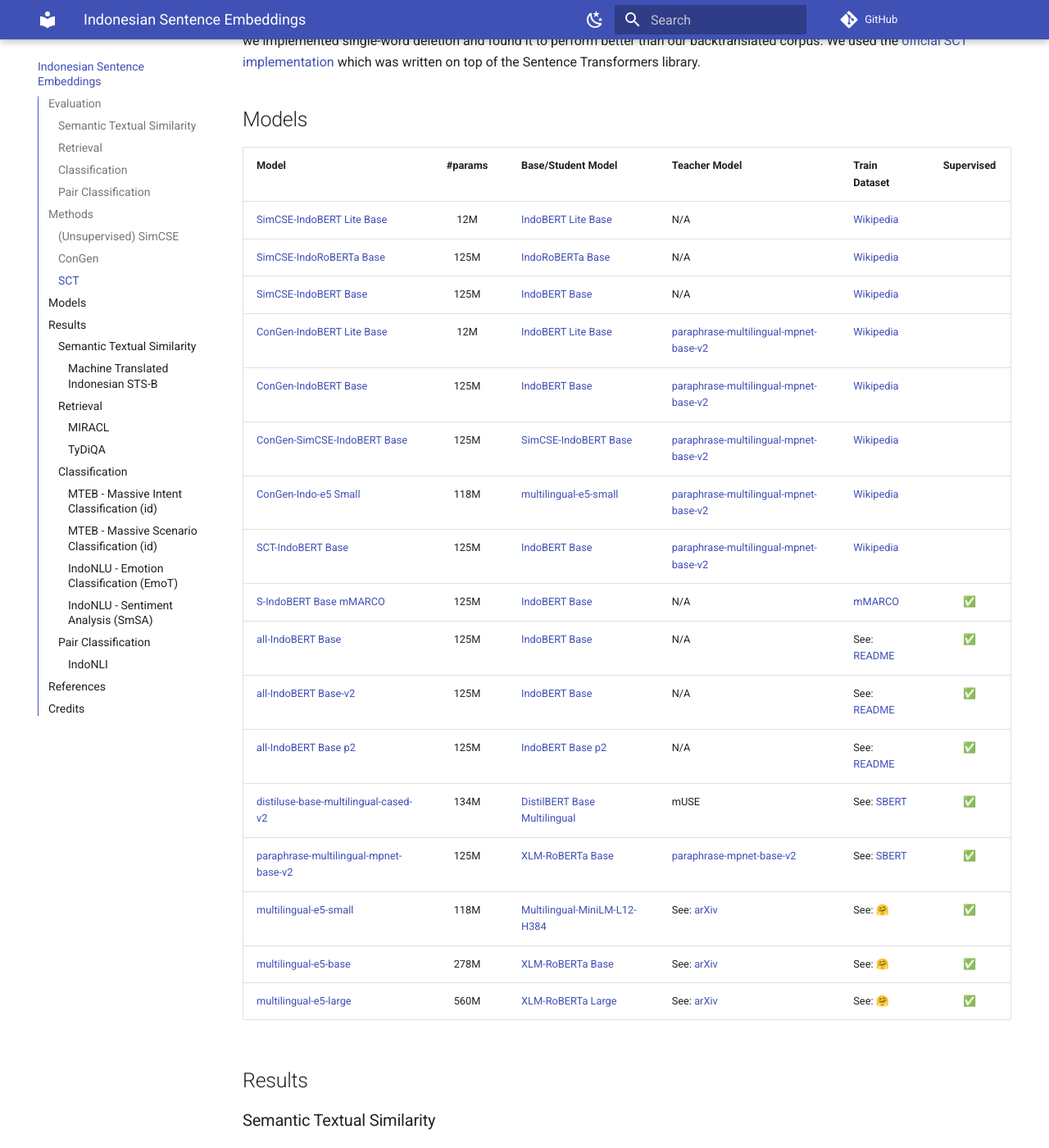
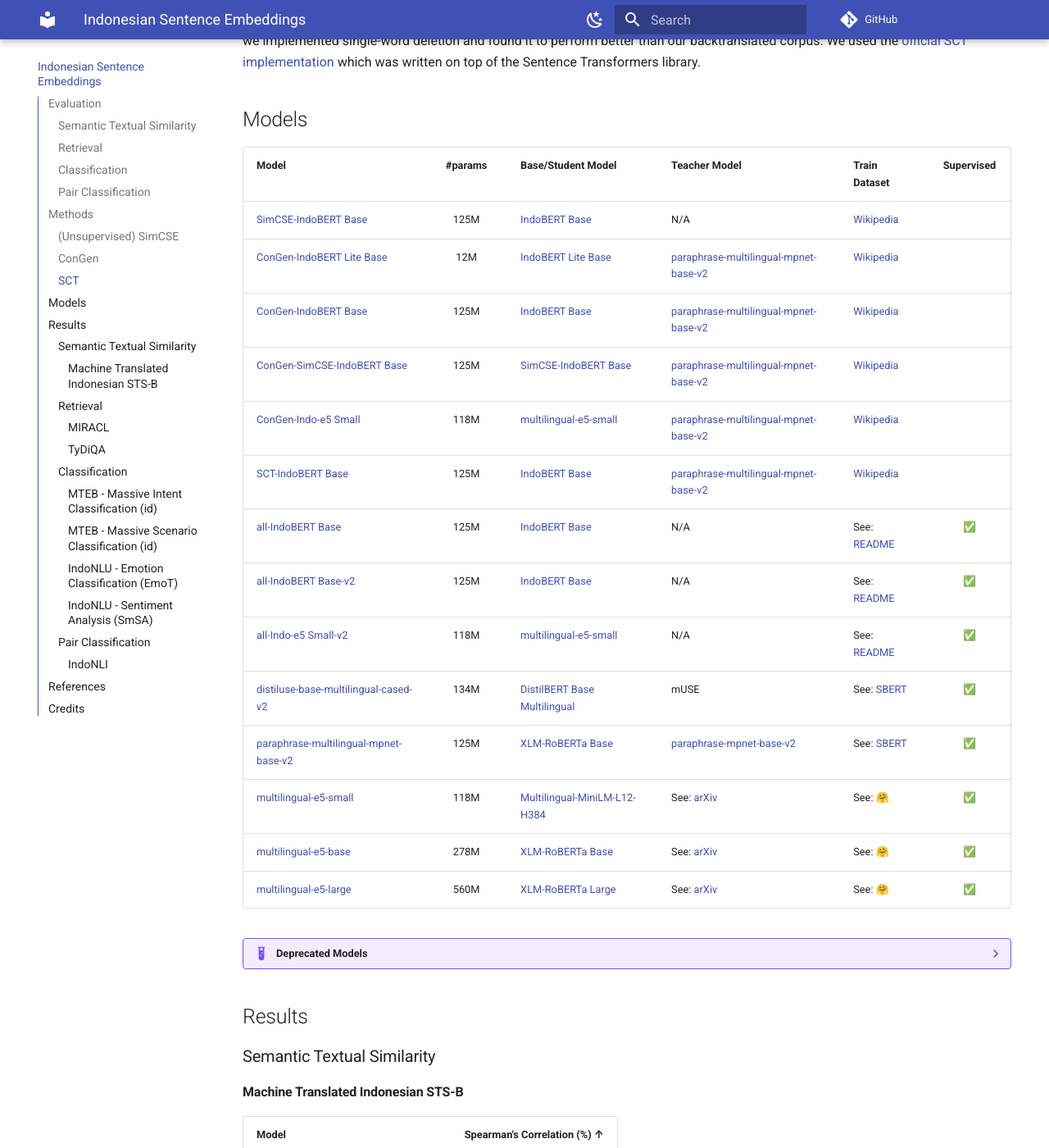
Before and after one commit to LazarusNLP/indonesian-sentence-embeddings, an MkDocs documentation site: the page built from docs/index.md, in a window 1280 px wide and 1400 px high, scrolled down 2145 px. Shown: the whole window at 82% size. Built offline with MkDocs 1.6.1 and Material for MkDocs 9.7.7, drawn with Linux system fonts in a browser that asks for light colours; comment, search, counter and statistics services are not loaded; some of the changed text lies outside the part shown.

Commit message:
Separated Deprecated Models; Added all-indo-e5-small

```diff
--- a/docs/index.md
+++ b/docs/index.md
@@ -48,23 +48,29 @@
 
 | Model                                                                                                                       | #params | Base/Student Model                                                                            | Teacher Model                                                                                                               | Train Dataset                                                                  | Supervised |
 | --------------------------------------------------------------------------------------------------------------------------- | :-----: | --------------------------------------------------------------------------------------------- | --------------------------------------------------------------------------------------------------------------------------- | ------------------------------------------------------------------------------ | :--------: |
-| [SimCSE-IndoBERT Lite Base](https://huggingface.co/LazarusNLP/simcse-indobert-lite-base)                                    |   12M   | [IndoBERT Lite Base](https://huggingface.co/indobenchmark/indobert-lite-base-p1)              | N/A                                                                                                                         | [Wikipedia](https://huggingface.co/datasets/LazarusNLP/wikipedia_id_20230520)  |            |
-| [SimCSE-IndoRoBERTa Base](https://huggingface.co/LazarusNLP/simcse-indoroberta-base)                                        |  125M   | [IndoRoBERTa Base](https://huggingface.co/flax-community/indonesian-roberta-base)             | N/A                                                                                                                         | [Wikipedia](https://huggingface.co/datasets/LazarusNLP/wikipedia_id_20230520)  |            |
 | [SimCSE-IndoBERT Base](https://huggingface.co/LazarusNLP/simcse-indobert-base)                                              |  125M   | [IndoBERT Base](https://huggingface.co/indobenchmark/indobert-base-p1)                        | N/A                                                                                                                         | [Wikipedia](https://huggingface.co/datasets/LazarusNLP/wikipedia_id_20230520)  |            |
 | [ConGen-IndoBERT Lite Base](https://huggingface.co/LazarusNLP/congen-indobert-lite-base)                                    |   12M   | [IndoBERT Lite Base](https://huggingface.co/indobenchmark/indobert-lite-base-p1)              | [paraphrase-multilingual-mpnet-base-v2](https://huggingface.co/sentence-transformers/paraphrase-multilingual-mpnet-base-v2) | [Wikipedia](https://huggingface.co/datasets/LazarusNLP/wikipedia_id_20230520)  |            |
 | [ConGen-IndoBERT Base](https://huggingface.co/LazarusNLP/congen-indobert-base)                                              |  125M   | [IndoBERT Base](https://huggingface.co/indobenchmark/indobert-base-p1)                        | [paraphrase-multilingual-mpnet-base-v2](https://huggingface.co/sentence-transformers/paraphrase-multilingual-mpnet-base-v2) | [Wikipedia](https://huggingface.co/datasets/LazarusNLP/wikipedia_id_20230520)  |            |
 | [ConGen-SimCSE-IndoBERT Base](https://huggingface.co/LazarusNLP/congen-simcse-indobert-base)                                |  125M   | [SimCSE-IndoBERT Base](https://huggingface.co/LazarusNLP/simcse-indobert-base)                | [paraphrase-multilingual-mpnet-base-v2](https://huggingface.co/sentence-transformers/paraphrase-multilingual-mpnet-base-v2) | [Wikipedia](https://huggingface.co/datasets/LazarusNLP/wikipedia_id_20230520)  |            |
 | [ConGen-Indo-e5 Small](https://huggingface.co/LazarusNLP/congen-indo-e5-small)                                              |  118M   | [multilingual-e5-small](https://huggingface.co/intfloat/multilingual-e5-small)                | [paraphrase-multilingual-mpnet-base-v2](https://huggingface.co/sentence-transformers/paraphrase-multilingual-mpnet-base-v2) | [Wikipedia](https://huggingface.co/datasets/LazarusNLP/wikipedia_id_20230520)  |            |
 | [SCT-IndoBERT Base](https://huggingface.co/LazarusNLP/sct-indobert-base)                                                    |  125M   | [IndoBERT Base](https://huggingface.co/indobenchmark/indobert-base-p1)                        | [paraphrase-multilingual-mpnet-base-v2](https://huggingface.co/sentence-transformers/paraphrase-multilingual-mpnet-base-v2) | [Wikipedia](https://huggingface.co/datasets/LazarusNLP/wikipedia_id_20230520)  |            |
-| [S-IndoBERT Base mMARCO](https://huggingface.co/LazarusNLP/s-indobert-base-mmarco)                                          |  125M   | [IndoBERT Base](https://huggingface.co/indobenchmark/indobert-base-p1)                        | N/A                                                                                                                         | [mMARCO](https://huggingface.co/datasets/unicamp-dl/mmarco)                    |     ✅      |
 | [all-IndoBERT Base](https://huggingface.co/LazarusNLP/all-indobert-base)                                                    |  125M   | [IndoBERT Base](https://huggingface.co/indobenchmark/indobert-base-p1)                        | N/A                                                                                                                         | See: [README](./training/all/)                                                 |     ✅      |
 | [all-IndoBERT Base-v2](https://huggingface.co/LazarusNLP/all-indobert-base-v2)                                              |  125M   | [IndoBERT Base](https://huggingface.co/indobenchmark/indobert-base-p1)                        | N/A                                                                                                                         | See: [README](./training/all/)                                                 |     ✅      |
-| [all-IndoBERT Base p2](https://huggingface.co/LazarusNLP/all-indobert-base-p2)                                              |  125M   | [IndoBERT Base p2](https://huggingface.co/indobenchmark/indobert-base-p2)                     | N/A                                                                                                                         | See: [README](./training/all/)                                                 |     ✅      |
+| [all-Indo-e5 Small-v2](https://huggingface.co/LazarusNLP/all-indo-e5-small-v2)                                              |  118M   | [multilingual-e5-small](https://huggingface.co/intfloat/multilingual-e5-small)                | N/A                                                                                                                         | See: [README](./training/all/)                                                 |     ✅      |
 | [distiluse-base-multilingual-cased-v2](https://huggingface.co/sentence-transformers/distiluse-base-multilingual-cased-v2)   |  134M   | [DistilBERT Base Multilingual](https://huggingface.co/distilbert-base-multilingual-cased)     | mUSE                                                                                                                        | See: [SBERT](https://www.sbert.net/docs/pretrained_models.html#model-overview) |     ✅      |
 | [paraphrase-multilingual-mpnet-base-v2](https://huggingface.co/sentence-transformers/paraphrase-multilingual-mpnet-base-v2) |  125M   | [XLM-RoBERTa Base](https://huggingface.co/xlm-roberta-base)                                   | [paraphrase-mpnet-base-v2](https://huggingface.co/sentence-transformers/paraphrase-mpnet-base-v2)                           | See: [SBERT](https://www.sbert.net/docs/pretrained_models.html#model-overview) |     ✅      |
 | [multilingual-e5-small](https://huggingface.co/intfloat/multilingual-e5-small)                                              |  118M   | [Multilingual-MiniLM-L12-H384](https://huggingface.co/microsoft/Multilingual-MiniLM-L12-H384) | See: [arXiv](https://arxiv.org/abs/2212.03533)                                                                              | See: [🤗](https://huggingface.co/intfloat/multilingual-e5-small)                |     ✅      |
 | [multilingual-e5-base](https://huggingface.co/intfloat/multilingual-e5-base)                                                |  278M   | [XLM-RoBERTa Base](https://huggingface.co/xlm-roberta-base)                                   | See: [arXiv](https://arxiv.org/abs/2212.03533)                                                                              | See: [🤗](https://huggingface.co/intfloat/multilingual-e5-base)                 |     ✅      |
 | [multilingual-e5-large](https://huggingface.co/intfloat/multilingual-e5-large)                                              |  560M   | [XLM-RoBERTa Large](https://huggingface.co/xlm-roberta-large)                                 | See: [arXiv](https://arxiv.org/abs/2212.03533)                                                                              | See: [🤗](https://huggingface.co/intfloat/multilingual-e5-large)                |     ✅      |
+
+??? example "Deprecated Models"
+
+    | Model                                                                                    | #params | Base/Student Model                                                                | Teacher Model | Train Dataset                                                                 | Supervised |
+    | ---------------------------------------------------------------------------------------- | :-----: | --------------------------------------------------------------------------------- | ------------- | ----------------------------------------------------------------------------- | :--------: |
+    | [SimCSE-IndoBERT Lite Base](https://huggingface.co/LazarusNLP/simcse-indobert-lite-base) |   12M   | [IndoBERT Lite Base](https://huggingface.co/indobenchmark/indobert-lite-base-p1)  | N/A           | [Wikipedia](https://huggingface.co/datasets/LazarusNLP/wikipedia_id_20230520) |            |
+    | [SimCSE-IndoRoBERTa Base](https://huggingface.co/LazarusNLP/simcse-indoroberta-base)     |  125M   | [IndoRoBERTa Base](https://huggingface.co/flax-community/indonesian-roberta-base) | N/A           | [Wikipedia](https://huggingface.co/datasets/LazarusNLP/wikipedia_id_20230520) |            |
+    | [S-IndoBERT Base mMARCO](https://huggingface.co/LazarusNLP/s-indobert-base-mmarco)       |  125M   | [IndoBERT Base](https://huggingface.co/indobenchmark/indobert-base-p1)            | N/A           | [mMARCO](https://huggingface.co/datasets/unicamp-dl/mmarco)                   |     ✅      |
+    | [all-IndoBERT Base p2](https://huggingface.co/LazarusNLP/all-indobert-base-p2)           |  125M   | [IndoBERT Base p2](https://huggingface.co/indobenchmark/indobert-base-p2)         | N/A           | See: [README](./training/all/)                                                |     ✅      |
 
 ## Results
 
@@ -74,18 +80,15 @@
 
 | Model                                                                                                                       | Spearman's Correlation (%) ↑ |
 | --------------------------------------------------------------------------------------------------------------------------- | :--------------------------: |
-| [SimCSE-IndoBERT Lite Base](https://huggingface.co/LazarusNLP/simcse-indobert-lite-base)                                    |            44.08             |
-| [SimCSE-IndoRoBERTa Base](https://huggingface.co/LazarusNLP/simcse-indoroberta-base)                                        |            61.26             |
 | [SimCSE-IndoBERT Base](https://huggingface.co/LazarusNLP/simcse-indobert-base)                                              |            70.13             |
 | [ConGen-IndoBERT Lite Base](https://huggingface.co/LazarusNLP/congen-indobert-lite-base)                                    |            79.97             |
 | [ConGen-IndoBERT Base](https://huggingface.co/LazarusNLP/congen-indobert-base)                                              |            80.47             |
 | [ConGen-SimCSE-IndoBERT Base](https://huggingface.co/LazarusNLP/congen-simcse-indobert-base)                                |            81.16             |
 | [ConGen-Indo-e5 Small](https://huggingface.co/LazarusNLP/congen-indo-e5-small)                                              |            80.94             |
 | [SCT-IndoBERT Base](https://huggingface.co/LazarusNLP/sct-indobert-base)                                                    |            74.56             |
-| [S-IndoBERT Base mMARCO](https://huggingface.co/LazarusNLP/s-indobert-base-mmarco)                                          |            72.95             |
 | [all-IndoBERT Base](https://huggingface.co/LazarusNLP/all-indobert-base)                                                    |            73.84             |
 | [all-IndoBERT Base-v2](https://huggingface.co/LazarusNLP/all-indobert-base-v2)                                              |            76.03             |
-| [all-IndoBERT Base p2](https://huggingface.co/LazarusNLP/all-indobert-base-p2)                                              |            73.45             |
+| [all-Indo-e5 Small-v2](https://huggingface.co/LazarusNLP/all-indo-e5-small-v2)                                              |            79.57             |
 | [distiluse-base-multilingual-cased-v2](https://huggingface.co/sentence-transformers/distiluse-base-multilingual-cased-v2)   |            75.08             |
 | [paraphrase-multilingual-mpnet-base-v2](https://huggingface.co/sentence-transformers/paraphrase-multilingual-mpnet-base-v2) |          **83.83**           |
 | [multilingual-e5-small](https://huggingface.co/intfloat/multilingual-e5-small)                                              |            78.89             |
@@ -106,7 +109,7 @@
 | [SCT-IndoBERT Base](https://huggingface.co/LazarusNLP/sct-indobert-base)                                                    |   40.41   |    47.29     |     40.68     |
 | [all-IndoBERT Base](https://huggingface.co/LazarusNLP/all-indobert-base)                                                    |   65.52   |    75.92     |     70.13     |
 | [all-IndoBERT Base-v2](https://huggingface.co/LazarusNLP/all-indobert-base-v2)                                              |   67.18   |    76.59     |     70.16     |
-| [all-IndoBERT Base p2](https://huggingface.co/LazarusNLP/all-indobert-base-p2)                                              |   60.62   |    71.95     |     66.31     |
+| [all-Indo-e5 Small-v2](https://huggingface.co/LazarusNLP/all-indo-e5-small-v2)                                              |   68.33   |    78.33     |     73.04     |
 | [distiluse-base-multilingual-cased-v2](https://huggingface.co/sentence-transformers/distiluse-base-multilingual-cased-v2)   |   41.35   |    54.93     |     48.79     |
 | [paraphrase-multilingual-mpnet-base-v2](https://huggingface.co/sentence-transformers/paraphrase-multilingual-mpnet-base-v2) |   52.81   |    65.07     |     57.97     |
 | [multilingual-e5-small](https://huggingface.co/intfloat/multilingual-e5-small)                                              |   70.20   |    79.61     |     74.80     |
@@ -125,7 +128,7 @@
 | [SCT-IndoBERT Base](https://huggingface.co/LazarusNLP/sct-indobert-base)                                                    |   76.81   |    83.16     |     85.87     |
 | [all-IndoBERT Base](https://huggingface.co/LazarusNLP/all-indobert-base)                                                    |   88.14   |    91.47     |     92.91     |
 | [all-IndoBERT Base-v2](https://huggingface.co/LazarusNLP/all-indobert-base-v2)                                              |   87.61   |    90.91     |     92.31     |
-| [all-IndoBERT Base p2](https://huggingface.co/LazarusNLP/all-indobert-base-p2)                                              |   87.78   |    91.14     |     92.58     |
+| [all-Indo-e5 Small-v2](https://huggingface.co/LazarusNLP/all-indo-e5-small-v2)                                              |   93.27   |    95.63     |     96.46     |
 | [distiluse-base-multilingual-cased-v2](https://huggingface.co/sentence-transformers/distiluse-base-multilingual-cased-v2)   |   70.44   |    77.94     |     81.56     |
 | [paraphrase-multilingual-mpnet-base-v2](https://huggingface.co/sentence-transformers/paraphrase-multilingual-mpnet-base-v2) |   81.41   |    87.05     |     89.44     |
 | [multilingual-e5-small](https://huggingface.co/intfloat/multilingual-e5-small)                                              |   91.50   |    94.34     |     95.39     |
@@ -146,7 +149,7 @@
 | [SCT-IndoBERT Base](https://huggingface.co/LazarusNLP/sct-indobert-base)                                                    |     55.66      |     54.48      |
 | [all-IndoBERT Base](https://huggingface.co/LazarusNLP/all-indobert-base)                                                    |     58.40      |     57.21      |
 | [all-IndoBERT Base-v2](https://huggingface.co/LazarusNLP/all-indobert-base-v2)                                              |     58.31      |     57.11      |
-| [all-IndoBERT Base p2](https://huggingface.co/LazarusNLP/all-indobert-base-p2)                                              |     60.36      |     59.29      |
+| [all-Indo-e5 Small-v2](https://huggingface.co/LazarusNLP/all-indo-e5-small-v2)                                              |     61.51      |     59.24      |
 | [distiluse-base-multilingual-cased-v2](https://huggingface.co/sentence-transformers/distiluse-base-multilingual-cased-v2)   |     55.99      |     52.44      |
 | [paraphrase-multilingual-mpnet-base-v2](https://huggingface.co/sentence-transformers/paraphrase-multilingual-mpnet-base-v2) |     65.43      |     63.55      |
 | [multilingual-e5-small](https://huggingface.co/intfloat/multilingual-e5-small)                                              |     64.16      |     61.33      |
@@ -164,8 +167,8 @@
 | [ConGen-Indo-e5 Small](https://huggingface.co/LazarusNLP/congen-indo-e5-small)                                              |     66.92      |     66.29      |
 | [SCT-IndoBERT Base](https://huggingface.co/LazarusNLP/sct-indobert-base)                                                    |     61.89      |     60.97      |
 | [all-IndoBERT Base](https://huggingface.co/LazarusNLP/all-indobert-base)                                                    |     66.37      |     66.31      |
-| [all-IndoBERT Base-v2](https://huggingface.co/LazarusNLP/all-indobert-base-v2)                                              |     66.02      |     65.s97     |
-| [all-IndoBERT Base p2](https://huggingface.co/LazarusNLP/all-indobert-base-p2)                                              |     68.90      |     68.88      |
+| [all-IndoBERT Base-v2](https://huggingface.co/LazarusNLP/all-indobert-base-v2)                                              |     66.02      |     65.97      |
+| [all-Indo-e5 Small-v2](https://huggingface.co/LazarusNLP/all-indo-e5-small-v2)                                              |     67.02      |     66.86      |
 | [distiluse-base-multilingual-cased-v2](https://huggingface.co/sentence-transformers/distiluse-base-multilingual-cased-v2)   |     65.25      |     63.45      |
 | [paraphrase-multilingual-mpnet-base-v2](https://huggingface.co/sentence-transformers/paraphrase-multilingual-mpnet-base-v2) |     70.72      |     70.58      |
 | [multilingual-e5-small](https://huggingface.co/intfloat/multilingual-e5-small)                                              |     67.92      |     67.23      |
@@ -184,7 +187,7 @@
 | [SCT-IndoBERT Base](https://huggingface.co/LazarusNLP/sct-indobert-base)                                                    |     61.13      |     61.70      |
 | [all-IndoBERT Base](https://huggingface.co/LazarusNLP/all-indobert-base)                                                    |     57.27      |     57.47      |
 | [all-IndoBERT Base-v2](https://huggingface.co/LazarusNLP/all-indobert-base-v2)                                              |     58.86      |     59.31      |
-| [all-IndoBERT Base p2](https://huggingface.co/LazarusNLP/all-indobert-base-p2)                                              |     57.04      |     57.14      |
+| [all-Indo-e5 Small-v2](https://huggingface.co/LazarusNLP/all-indo-e5-small-v2)                                              |     58.18      |     57.99      |
 | [distiluse-base-multilingual-cased-v2](https://huggingface.co/sentence-transformers/distiluse-base-multilingual-cased-v2)   |     63.63      |     64.13      |
 | [paraphrase-multilingual-mpnet-base-v2](https://huggingface.co/sentence-transformers/paraphrase-multilingual-mpnet-base-v2) |     63.18      |     63.78      |
 | [multilingual-e5-small](https://huggingface.co/intfloat/multilingual-e5-small)                                              |     64.54      |     65.04      |
@@ -203,7 +206,7 @@
 | [SCT-IndoBERT Base](https://huggingface.co/LazarusNLP/sct-indobert-base)                                                    |      82.0      |     76.92      |
 | [all-IndoBERT Base](https://huggingface.co/LazarusNLP/all-indobert-base)                                                    |      84.4      |     79.79      |
 | [all-IndoBERT Base-v2](https://huggingface.co/LazarusNLP/all-indobert-base-v2)                                              |      83.4      |     79.04      |
-| [all-IndoBERT Base p2](https://huggingface.co/LazarusNLP/all-indobert-base-p2)                                              |      84.8      |     80.03      |
+| [all-Indo-e5 Small-v2](https://huggingface.co/LazarusNLP/all-indo-e5-small-v2)                                              |      82.0      |     78.15      |
 | [distiluse-base-multilingual-cased-v2](https://huggingface.co/sentence-transformers/distiluse-base-multilingual-cased-v2)   |      78.8      |     73.64      |
 | [paraphrase-multilingual-mpnet-base-v2](https://huggingface.co/sentence-transformers/paraphrase-multilingual-mpnet-base-v2) |      89.6      |   **86.56**    |
 | [multilingual-e5-small](https://huggingface.co/intfloat/multilingual-e5-small)                                              |      83.6      |     79.51      |
@@ -224,9 +227,9 @@
 | [SCT-IndoBERT Base](https://huggingface.co/LazarusNLP/sct-indobert-base)                                                    |        59.82        |         53.41          |
 | [all-IndoBERT Base](https://huggingface.co/LazarusNLP/all-indobert-base)                                                    |        72.01        |         56.79          |
 | [all-IndoBERT Base-v2](https://huggingface.co/LazarusNLP/all-indobert-base-v2)                                              |        71.36        |         56.83          |
-| [all-IndoBERT Base p2](https://huggingface.co/LazarusNLP/all-indobert-base-p2)                                              |        69.32        |         54.76          |
+| [all-Indo-e5 Small-v2](https://huggingface.co/LazarusNLP/all-indo-e5-small-v2)                                              |      **76.29**      |         57.05          |
 | [distiluse-base-multilingual-cased-v2](https://huggingface.co/sentence-transformers/distiluse-base-multilingual-cased-v2)   |        58.48        |         50.50          |
-| [paraphrase-multilingual-mpnet-base-v2](https://huggingface.co/sentence-transformers/paraphrase-multilingual-mpnet-base-v2) |      **74.87**      |       **57.96**        |
+| [paraphrase-multilingual-mpnet-base-v2](https://huggingface.co/sentence-transformers/paraphrase-multilingual-mpnet-base-v2) |        74.87        |       **57.96**        |
 | [multilingual-e5-small](https://huggingface.co/intfloat/multilingual-e5-small)                                              |        63.97        |         51.85          |
 | [multilingual-e5-base](https://huggingface.co/intfloat/multilingual-e5-base)                                                |        60.25        |         50.91          |
 | [multilingual-e5-large](https://huggingface.co/intfloat/multilingual-e5-large)                                              |        61.39        |         51.62          |
--- a/mkdocs.yml
+++ b/mkdocs.yml
@@ -47,4 +47,5 @@
       pygments_lang_class: true
   - pymdownx.inlinehilite
   - pymdownx.snippets
+  - pymdownx.details
   - pymdownx.superfences
```
Also changed, not shown: README.md (+20 -17 lines), docs/training/all.md (+12 -0 lines), training/all/README.md (+12 -0 lines).
